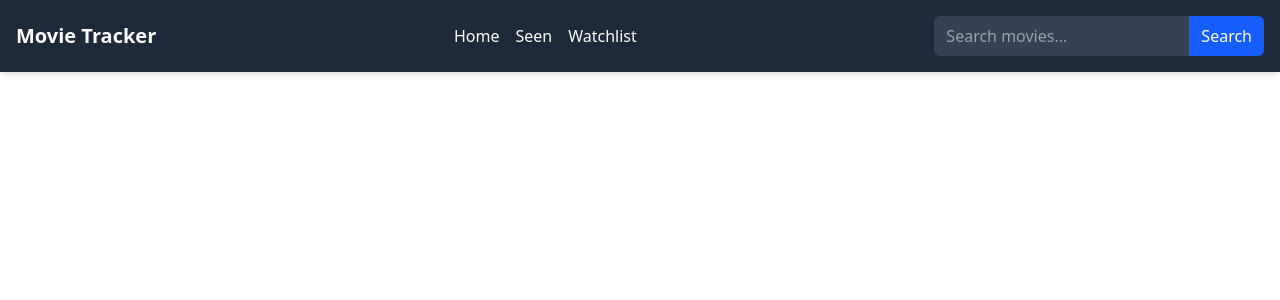
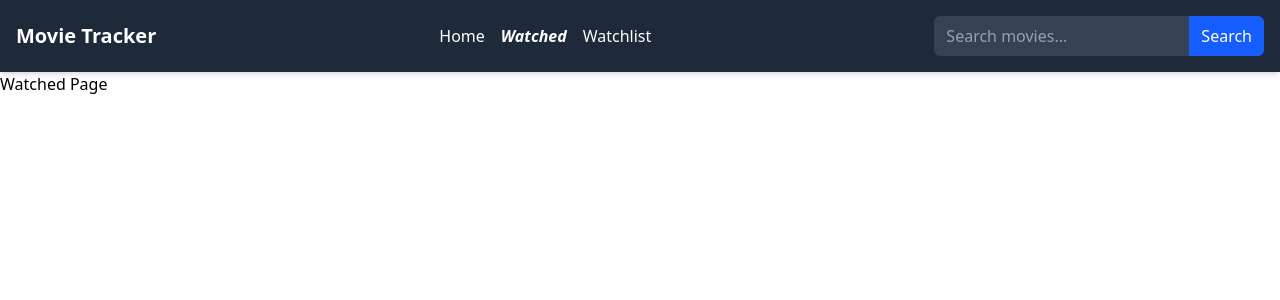
Before and after one commit to CedricDeVijt/movie-tracker, a React (Vite) app: page /watched in a window 1280 px wide. Shown: the top 300 px of the page. Built offline with nearby package versions, Linux system fonts and the light colour scheme; no server answers.

Commit message:
renamed "Seen" to "Watched"

```diff
--- a/src/App.jsx
+++ b/src/App.jsx
@@ -2,7 +2,7 @@ import {BrowserRouter as Router, Routes, Route} from 'react-router-dom';
 
 import './App.css'
 import Home from "./pages/Home.jsx";
-import Seen from "./pages/Seen.jsx";
+import Watched from "./pages/Watched.jsx";
 import Watchlist from "./pages/Watchlist.jsx";
 import Movie from "./pages/Movie.jsx";
 
@@ -14,7 +14,7 @@ function App() {
             <Navbar onSearch={(results) => console.log(results)}/> {/* Update with real handler */}
             <Routes>
                 <Route path="/" element={<Home/>}/>
-                <Route path="/seen" element={<Seen/>}/>
+                <Route path="/watched" element={<Watched/>}/>
                 <Route path="/watchlist" element={<Watchlist/>}/>
                 <Route path="/movie/:id" element={<Movie/>}/>
             </Routes>
--- a/src/components/Navbar.jsx
+++ b/src/components/Navbar.jsx
@@ -25,12 +25,12 @@ function Navbar({onSearch}) {
                         Home
                     </NavLink>
                     <NavLink
-                        to="/seen"
+                        to="/watched"
                         className={({isActive}) =>
                             `text-white hover:text-gray-300 ${isActive ? 'font-bold italic' : ''}`
                         }
                     >
-                        Seen
+                        Watched
                     </NavLink>
                     <NavLink
                         to="/watchlist"
--- a/src/pages/Seen.jsx
+++ /dev/null
@@ -1,8 +0,0 @@
-function Seen() {
-
-    return (
-        <p>Seen Page</p>
-    );
-}
-
-export default Seen;
--- /dev/null
+++ b/src/pages/Watched.jsx
@@ -0,0 +1,8 @@
+function Watched() {
+
+    return (
+        <p>Watched Page</p>
+    );
+}
+
+export default Watched;
```
